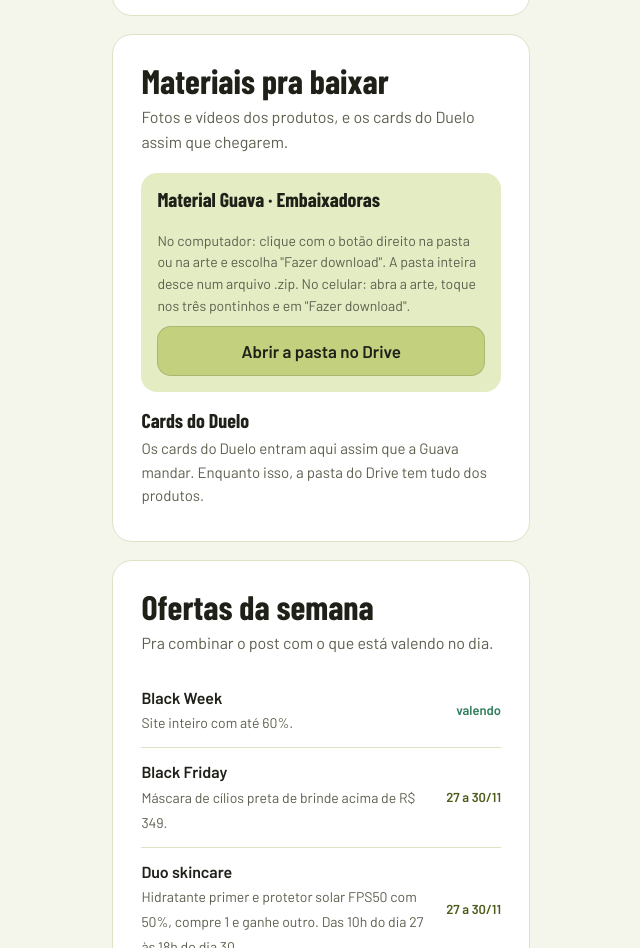
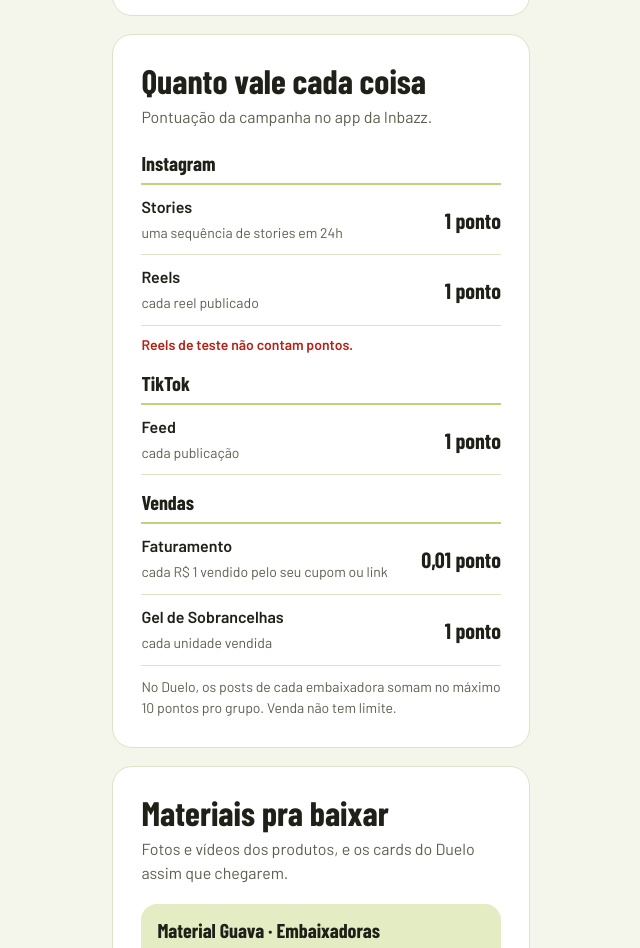
Before and after one commit to jhenifferal/Guava-Embaixadora-5, a plain HTML site: page index.html in a window 1280 px wide. Shown: the part 2482-3430 px from the top of the page, without its empty margins (586-1226 px from the left). Drawn offline with nearby package versions, Linux system fonts and the light colour scheme; a web font is replaced by a local one.

Commit message:
Add files via upload

```diff
--- a/index.html
+++ b/index.html
@@ -125,6 +125,14 @@ h3.sub{font-size:22px;margin:18px 0 8px}
 .news-grid b{display:block;font-family:var(--display);font-weight:800;font-size:30px;line-height:1.1;color:var(--pink)}
 .news-grid span{font-size:14px;opacity:.85}
 .news p{font-size:15px;opacity:.85;max-width:62ch}
+.pts{display:flex;flex-direction:column}
+.pts-net{font-family:var(--display);font-weight:700;font-size:20px;margin-top:12px;padding-bottom:4px;border-bottom:2px solid var(--pink)}
+.pts-net:first-child{margin-top:0}
+.pts-row{display:grid;grid-template-columns:minmax(0,1fr) auto;gap:12px;align-items:center;padding:10px 0;border-bottom:1px solid var(--line)}
+.pts-row b{display:block}
+.pts-row small{color:var(--muted);font-size:14px}
+.pts-row span{font-family:var(--display);font-weight:800;font-size:22px;white-space:nowrap}
+.pts-warn{font-size:14px;font-weight:600;color:var(--err);padding:8px 0 0}
 ol.steps{margin:0 0 20px;padding-left:22px;display:flex;flex-direction:column;gap:10px}
 ol.steps small{display:block;color:var(--muted);font-size:14px}
 #forms{width:100%}
@@ -237,6 +245,23 @@ footer{margin-top:28px;font-size:14px;color:var(--muted)}
           <li>Mimo surpresa personalizado pro grupo</li>
           <li>Prêmio extra pra capitã indicada pelo grupo</li>
         </ul>
+      </section>
+
+      <section class="card" id="pontuacao" aria-labelledby="t-pts">
+        <h2 id="t-pts">Quanto vale cada coisa</h2>
+        <p class="lead">Pontuação da campanha no app da Inbazz.</p>
+        <div class="pts">
+          <div class="pts-net">Instagram</div>
+          <div class="pts-row"><div><b>Stories</b><small>uma sequência de stories em 24h</small></div><span>1 ponto</span></div>
+          <div class="pts-row"><div><b>Reels</b><small>cada reel publicado</small></div><span>1 ponto</span></div>
+          <p class="pts-warn">Reels de teste não contam pontos.</p>
+          <div class="pts-net">TikTok</div>
+          <div class="pts-row"><div><b>Feed</b><small>cada publicação</small></div><span>1 ponto</span></div>
+          <div class="pts-net">Vendas</div>
+          <div class="pts-row"><div><b>Faturamento</b><small>cada R$ 1 vendido pelo seu cupom ou link</small></div><span>0,01 ponto</span></div>
+          <div class="pts-row"><div><b>Gel de Sobrancelhas</b><small>cada unidade vendida</small></div><span>1 ponto</span></div>
+        </div>
+        <p class="tip">No Duelo, os posts de cada embaixadora somam no máximo 10 pontos pro grupo. Venda não tem limite.</p>
       </section>
 
       <section class="card" id="materiais" aria-labelledby="t-mat">
```
